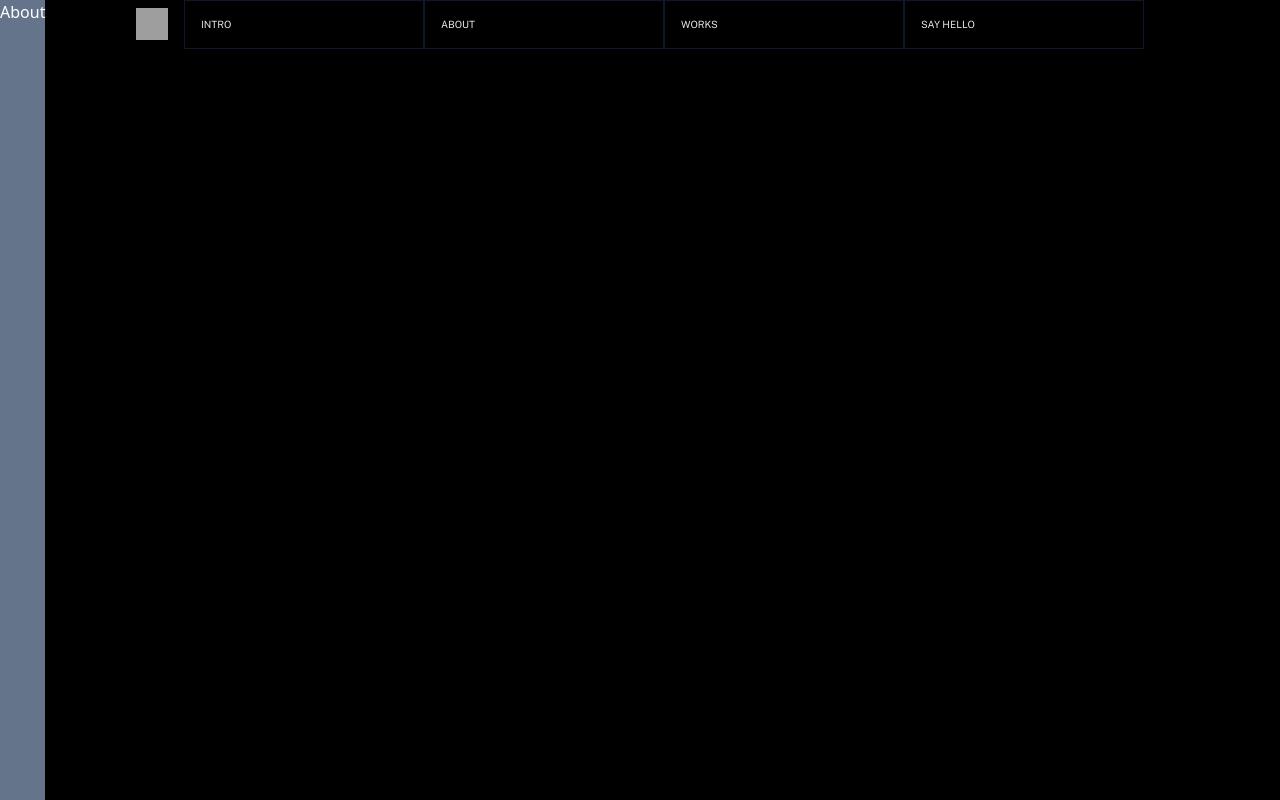
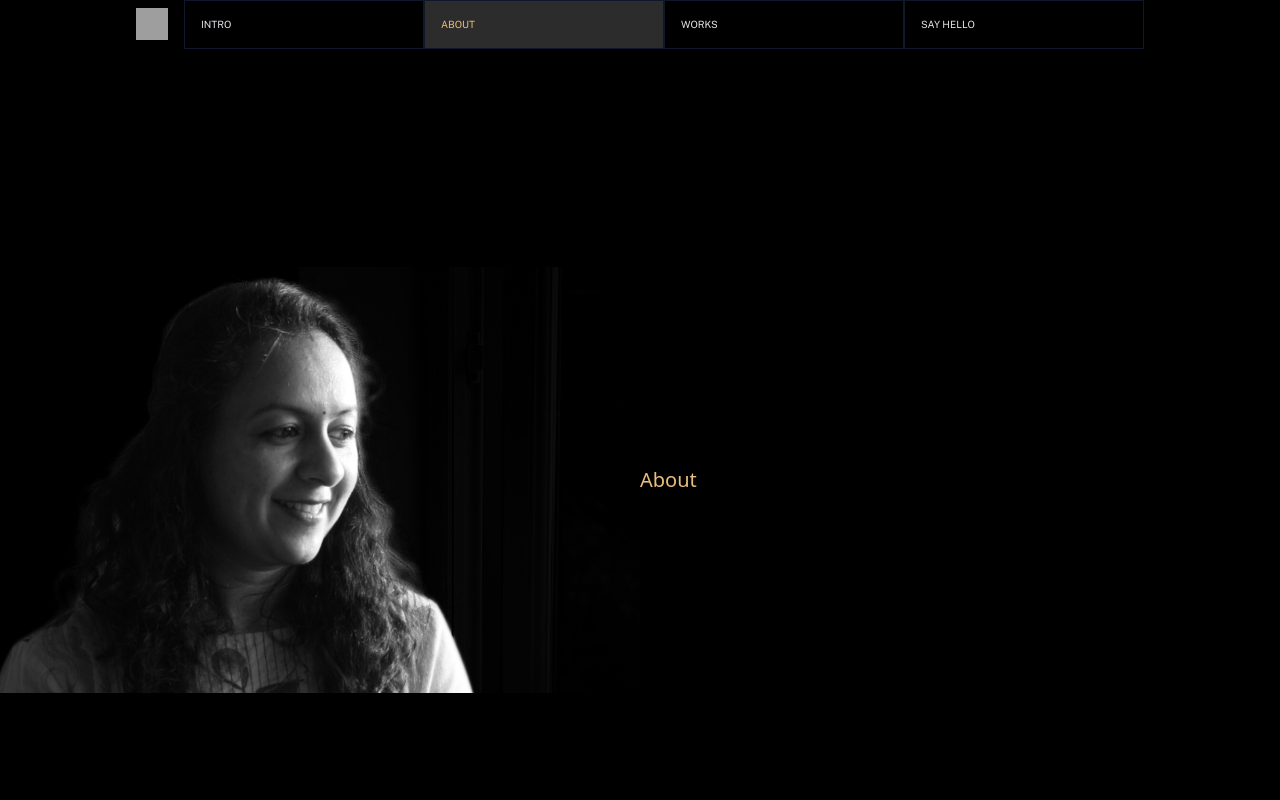
Before and after one commit to sanjana-1604/SanjanaSethiya, a React (Vite) app: page /about in a window 1280 px wide. Built offline with nearby package versions, Linux system fonts and the light colour scheme; grey boxes are pictures that could not be loaded.

Commit message:
About screen display

```diff
--- a/src/Components/About.jsx
+++ b/src/Components/About.jsx
@@ -1,9 +1,37 @@
-import React from 'react'
+import React from "react";
+import { motion } from "motion/react";
 
 function About() {
   return (
-    <div className='text-white bg-slate-500'>About</div>
-  )
+    <div className="flex items-center justify-start flex-row min-h-screen text-white ">
+      <motion.div
+        initial={{ y: "50vh", x: 0 }}
+        animate={{ y: "10vh", x: 0 }}
+        transition={{
+          stiffness: 50,
+          duration: 2.5,
+          ease: "easeIn",
+        }}
+        className="flex items-start justify-center w-[50%] "
+      >
+        <img src="./public/sanjana.jpg" />
+      </motion.div>
+      <motion.div
+       initial={{ y: "50vh", x: 0 }}
+       animate={{ y: "10vh", x: 0 }}
+       transition={{
+         stiffness: 50,
+         duration: 2.5,
+         ease: "easeIn",
+         delay:2
+       }}
+      className="text-[rgba(234,190,123,1)] text-[20px] font-medium justify-start ">
+      <h3>About</h3>
+
+      </motion.div>
+
+    </div>
+  );
 }
 
-export default About
+export default About;
--- a/src/Components/Intro.jsx
+++ b/src/Components/Intro.jsx
@@ -9,8 +9,8 @@ function Intro() {
 <>
 <div className =" flex flex-col w-screen ">
 
-       <motion.h3 initial={{ y: 130, x:700, opacity:0 }}
-       animate={{ y: 130, x:150, opacity: 1 }} // Animate to its final position
+       <motion.h3 initial={{ y: 120, x:700, opacity:0 }}
+       animate={{ y: 120, x:150, opacity: 1 }}
        transition={{
          stiffness: 50,
          duration: 1.5,
@@ -18,8 +18,8 @@ function Intro() {
          delay: 0.9,
        }} className=' text-[rgba(234,190,123,1)] text-[20px] font-medium tracking-[0.3rem] '> HELLO WORLD</motion.h3>
 
-       <motion.h1 initial={{ y: 130,x:550, opacity:0}}
-       animate={{ y: 130, x:150, opacity:1 }} // Animate to its final position
+       <motion.h1 initial={{ y: 120,x:550, opacity:0}}
+       animate={{ y: 120, x:150, opacity:1 }}
        transition={{
          stiffness: 50,
          duration: 1.5,
--- a/src/Components/Navbar.jsx
+++ b/src/Components/Navbar.jsx
@@ -1,48 +1,53 @@
-import React,{useState} from 'react'
-import { motion } from "motion/react"
-import About from './About'
-import { Link } from 'react-router-dom'
+import React, { useState, useEffect } from "react";
+import { motion } from "motion/react";
+import About from "./About";
+import { Link, useLocation } from "react-router-dom";
 
 function Navbar() {
-
-const navItems = [{ name: "INTRO", path: "/" },
+  const navItems = [
+    { name: "INTRO", path: "/" },
     { name: "ABOUT", path: "/about" },
     { name: "WORKS", path: "/work" },
-  { name: "SAY HELLO", path: "/sayhello" },]
-const [itemSelected,setSelectedItem] = useState(null)
+    { name: "SAY HELLO", path: "/sayhello" },
+  ];
 
-const handleItemClick=(item)=>{
-    setSelectedItem(item)
+  const location = useLocation();
+  const [itemSelected, setSelectedItem] = useState(location.pathname);
 
 
-}
+  useEffect(() => {
+    setSelectedItem(location.pathname);
+  }, [location.pathname]);
 
   return (
-
-    <motion.div  initial={{ y: -100 }} // Start position above the viewport
-    animate={{ y: 0 }} // Animate to its final position
+    <motion.div
+      initial={{ y: -100 }}
+      animate={{ y: 0 }}
       transition={{
-      type: "spring", // Smooth bouncing effect
+        type: "spring",
         stiffness: 50,
         duration: 0.8,
-    }} className='fixed flex justify-center w-screen'>
-        <img className='h-8 w-8 mr-4 mt-2' src="logo.png"></img>
-        <ul className='flex justify-around list-none '>
-        {navItems.map((item,index)=>(
-            <li key={index} onClick={()=>handleItemClick(item)}  className={` border-slate-900 border cursor-pointer font-PublicSans w-[15rem] text-[10px] pt-4 pb-4 pl-4
-              ${itemSelected===item ? 'bg-[#2c2c2d] text-[#eabe7b]':'bg-black text-gray-200'}`}>
-              <Link to={item.path}
+      }}
+      className="fixed flex justify-center w-screen top-0 left-0 bg-black z-50"
     >
-               {item.name}
-               </Link>
+      <img className="h-8 w-8 mr-4 mt-2" src="logo.png"></img>
+      <ul className="flex justify-around list-none ">
+        {navItems.map((item, index) => (
+          <li
+            key={index}
+            className={` border-slate-900 border font-PublicSans w-[15rem] text-[10px] pt-4 pb-4 pl-4
+              ${
+                itemSelected === item.path
+                  ? "bg-[#2c2c2d] text-[#eabe7b]"
+                  : "bg-black text-gray-200"
+              }`}
+          >
+            <Link to={item.path}>{item.name}</Link>
           </li>
-
         ))}
       </ul>
     </motion.div>
-
-
-  )
+  );
 }
 
-export default Navbar
+export default Navbar;
--- a/src/Components/Work.jsx
+++ b/src/Components/Work.jsx
@@ -39,8 +39,9 @@ function Work() {
     I have done lately. Feel free to check them out.</h1>
 
 <div className='grid grid-cols-2 w-full border-collapse'>
-  {projects.map((item)=>{
-    return <div >
+  {projects.map((item,index)=>{
+    return (
+    <div key = {index} >
 <a href={item.link} target="_blank" rel="noopener noreferrer" className='flex border-slate-900 border-t-[1px]'>
 
          <img className='w-[150px] h-[150px] p-2 mr-2 hover:opacity-70' src={`./public/${item.image}`} />
@@ -50,10 +51,7 @@ function Work() {
          </div>
          </a>
 
-    </div>
-
-
-
+    </div>)
   })}
 
 </div>
```
Also changed, not shown: public/sanjana.jpg (added), 1 other file (tests, documents, lock files or other folders). Lines whose indentation alone changed are shown as unchanged.
